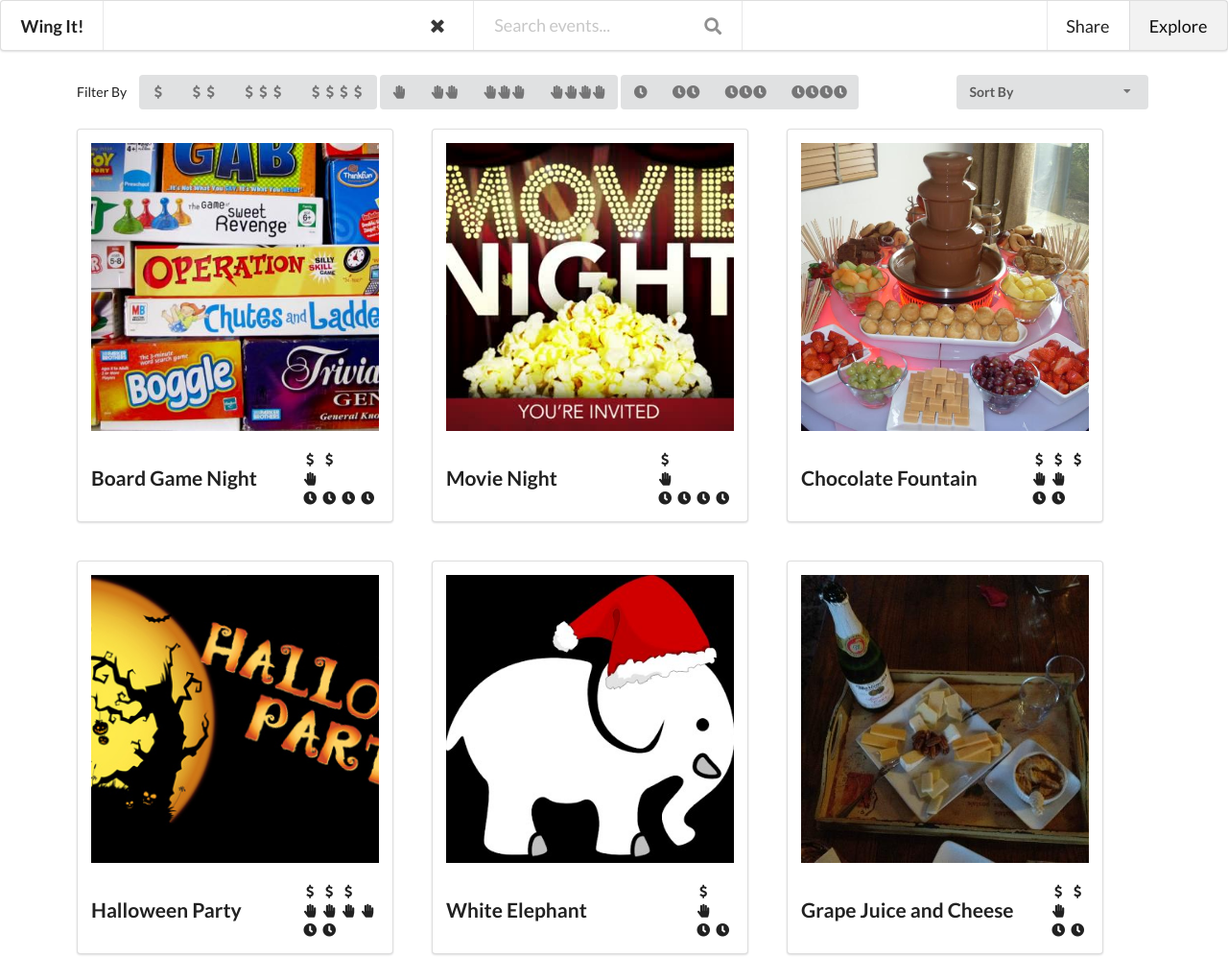
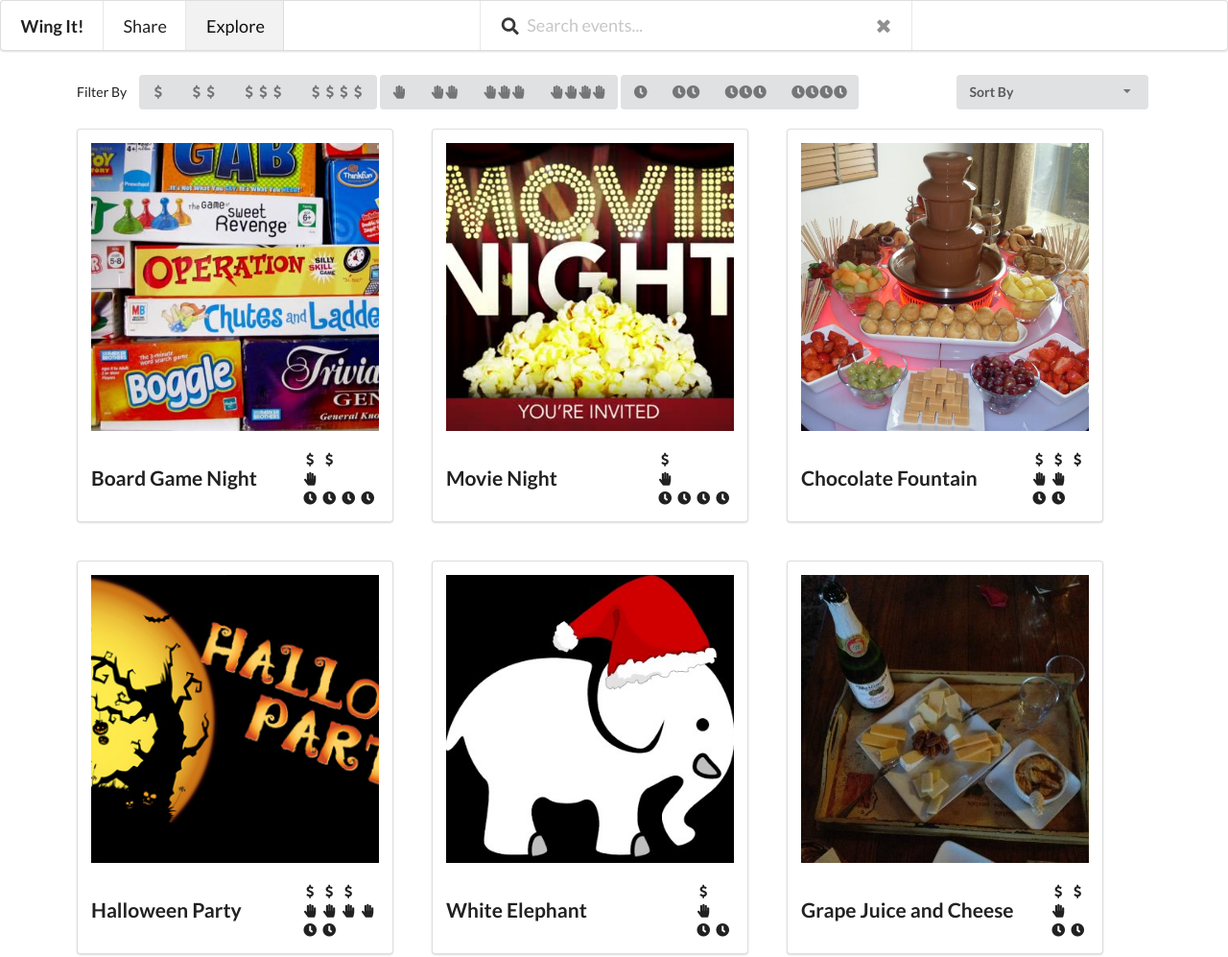
Before and after one commit to data1013/831-First-Computer-Prototype, a plain HTML site: page explore.html in a window 1280 px wide. Shown: the top 997 px of the page at 96% size. Drawn offline with nearby package versions, Linux system fonts and the light colour scheme.

Commit message:
changed nav bar stylig

```diff
--- a/explore.html
+++ b/explore.html
@@ -18,20 +18,21 @@
 <body>
   <div class="ui massive menu">
     <a href="index.html" class="header item">Wing It!</a>
+    <a href="create.html" class="item" id="explore-heading">Share</a>
+    <a href="#" class="active item" id="explore-heading">Explore</a>
     <div class="center menu">
-      <div class="ui item" id="search-clear-button"><i class="remove link icon"></i></div>
+      <div class="ui item"></div>
       <div class="ui category search item">
+        <i class="search link icon" id="search-event-button"></i>
         <div class="ui transparent icon input">
           <input class="prompt" id="user-input-search" type="text" placeholder="Search events...">
-          <i class="search link icon" id="search-event-button"></i>
+          <i class="remove link icon" id="search-clear-button"></i>
         </div>
         <div class="results"></div>
       </div>
     </div>
 
     <div class="right menu">
-      <a href="create.html" class="item" id="explore-heading">Share</a>
-      <a href="#" class="active item" id="explore-heading">Explore</a>
     </div>
   </div>
 
--- a/js/explore.js
+++ b/js/explore.js
@@ -190,9 +190,13 @@ $(document).ready(function() {
         rewriteEvents(searchQuery, currentFilters, currentSortProperty, currentSortReverse);
     });
 
+    $('#user-input-search').on("click", function(e) {
+    	$(this).removeAttr("placeholder");
+    });
+
     $("#user-input-search").on("keypress", function(e) {
         if (e.keyCode == 13) {
-    		var searchBox = $('#user-input-search');
+        	var searchBox = $('#user-input-search');
             var searchQuery = searchBox.val();
             rewriteEvents(searchQuery, currentFilters, currentSortProperty, currentSortReverse);
         }
@@ -201,6 +205,7 @@ $(document).ready(function() {
     $('#search-clear-button').on("click", function() {
     	var searchBox = $('#user-input-search');
     	searchBox.val('');
+    	searchBox.attr("placeholder", "Search events...");
     	rewriteEvents(null, currentFilters, currentSortProperty, currentSortReverse);
     });
 
--- a/stylesheets/explore.css
+++ b/stylesheets/explore.css
@@ -1,10 +1,12 @@
 .center.menu {
     margin-left: auto !important;
+    margin-right: auto !important;
 }
 
-.button.ui.user-filter.activee {
-    background-color: green;
+.ui.category.search.item {
+    width: 450px;
 }
+
 .container {
     margin: 25px 60px;
 }
```
Also changed, not shown: create.html (+1 -0 lines).
